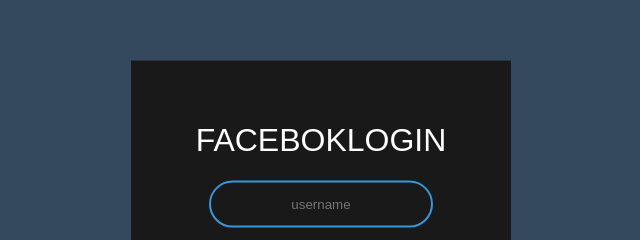
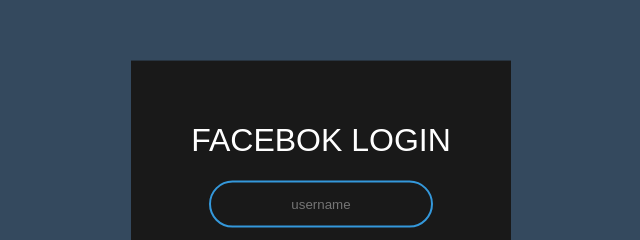
Before and after one commit to Anup222/LoginPage, a plain HTML site: page index.html in a window 1280 px wide. Shown: the part 159-399 px from the top of the page, 319-959 px from the left. Drawn offline with Linux system fonts and the light colour scheme.

Commit message:
Update index.html

```diff
--- a/index.html
+++ b/index.html
@@ -10,7 +10,7 @@
     <body>
 
         <form class="box" action="First.html" method="post">
-            <h1>faceboklogin</h1>
+            <h1>facebok login</h1>
             <input type="text" name="" placeholder="username">
             <input type="password" name="" placeholder="password">
             <input type="submit"  name="" value="login">
```
